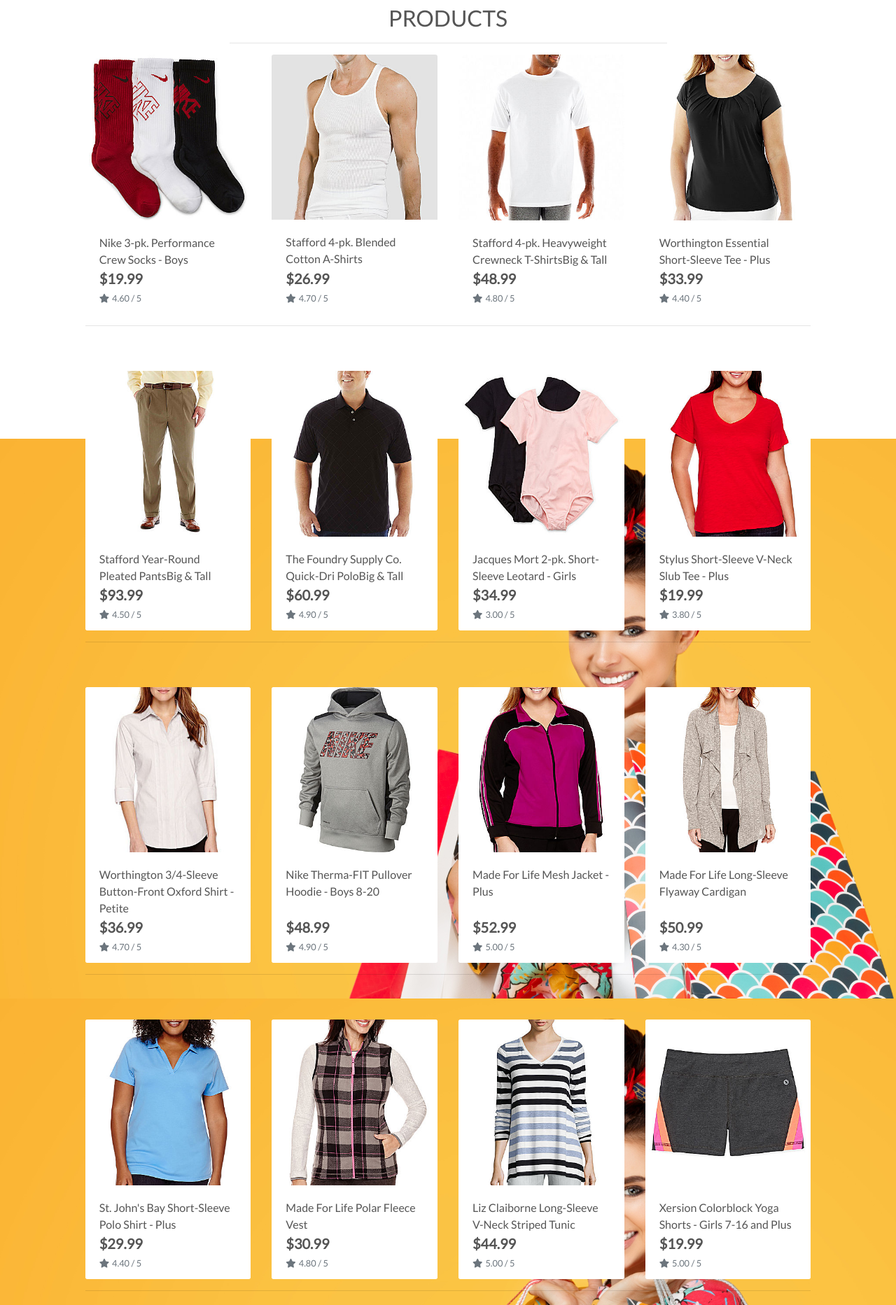
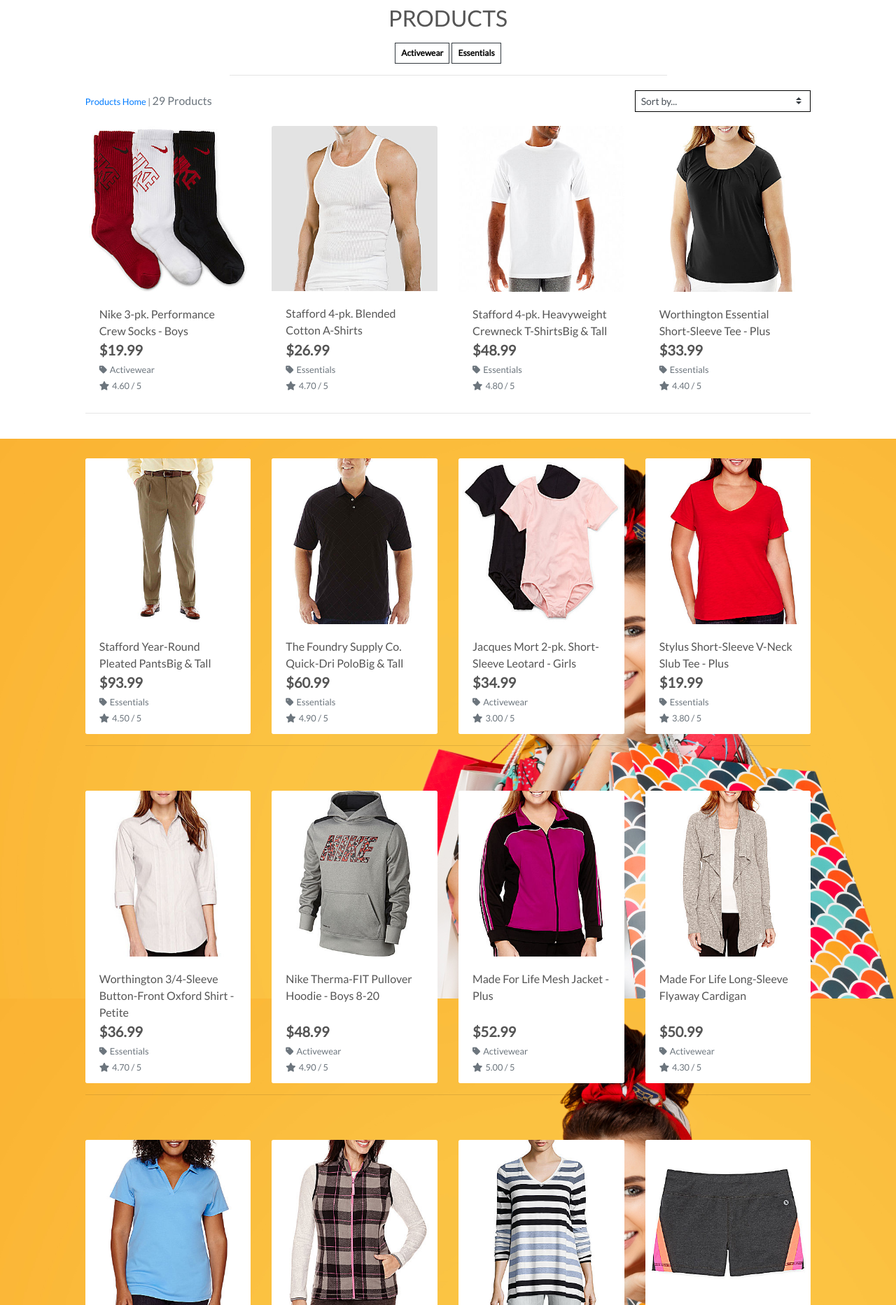
Before and after one commit to kydzoster/E-Store, a Django app: a page that uses products/templates/products/products.html in a window 1280 px wide. Shown: the part 173-2038 px from the top of the page at 70% size. Run offline with Django 3.2, Linux system fonts and the light colour scheme; data comes from the database, SQL or seed files in the repository; some libraries are stand-ins or nearby versions.

Commit message:
updated sorting and product count to product page

```diff
--- a/products/templates/products/products.html
+++ b/products/templates/products/products.html
@@ -18,13 +18,50 @@
         <div class="row">
             <div class="col text-center mt-3">
                 <h2 class="logo-font">Products</h2>
+                {% for c in current_categories %}
+                    <a class="category-badge text-decoration-none" href="{% url 'products' %}?category={{ c.name }}">
+                        <span class="p-2 mt-2 badge badge-white text-black rounded-0 border border-dark">{{ c.friendly_name }}</span>
+                    </a>
+                {% endfor %}
                 <hr class="w-50 mb-1">
             </div>
         </div>
         <!-- 2. products row-->
         <div class="row">
             <div class="product-container col-10 offset-1">
-                <div class="row mt-1 mb-2"></div>
+                <div class="row mt-1 mb-2">
+                    <!-- this layout will put the sort select box on top on mobile by using order-first and order-last classes
+                    order-md-last will be the last column on medium and larger screens -->
+                    <div class="col-12 col-md-6 my-auto order-md-last d-flex justify-content-center justify-content-md-end">
+                        <div class="sort-select-wrapper w-50">
+                            <!-- select box will determine the selected value of current_sorting template variable,
+                             e.g. price_ascending then this option will be selected in the select box.
+                             This box has to be used with JavaScript, without JS it updates select box when using dropdown search,
+                              but you cannot use select box by itself-->
+                            <select id="sort-selector" class="custom-select custom-select-sm rounded-0 border border-{% if current_sorting != 'None_None' %}info{% else %}black{% endif %}">
+                                <option value="reset" {% if current_sorting == 'None_None' %}selected{% endif %}>Sort by...</option>
+                                <option value="price_asc" {% if current_sorting == 'price_asc' %}selected{% endif %}>Price (low to high)</option>
+                                <option value="price_desc" {% if current_sorting == 'price_desc' %}selected{% endif %}>Price (high to low)</option>
+                                <option value="rating_asc" {% if current_sorting == 'rating_asc' %}selected{% endif %}>Rating (low to high)</option>
+                                <option value="rating_desc" {% if current_sorting == 'rating_desc' %}selected{% endif %}>Rating (high to low)</option>
+                                <option value="name_asc" {% if current_sorting == 'name_asc' %}selected{% endif %}>Name (A-Z)</option>
+                                <option value="name_desc" {% if current_sorting == 'name_desc' %}selected{% endif %}>Name (Z-A)</option>
+                                <option value="category_asc" {% if current_sorting == 'category_asc' %}selected{% endif %}>Category (A-Z)</option>
+                                <option value="category_desc" {% if current_sorting == 'category_desc' %}selected{% endif %}>Category (Z-A)</option>
+                            </select>
+                        </div>
+                    </div>
+                    <!-- product count and search results -->
+                    <div class="col-12 col-md-6 order-md-first">
+                        <p class="text-muted mt-3 text-center text-md-left">
+                            {% if search_term or current_categories or current_sorting != 'None_None' %}
+                                <span class="small"><a href="{% url 'products' %}">Products Home</a> | </span>
+                            {% endif %}
+                            <!--lenght filter will count the number of products-->
+                            {{ products|length }} Products{% if search_term %} found for <strong>"{{ search_term }}"</strong>{% endif %}
+                        </p>
+                    </div>
+                </div>
                 <div class="row">
                     {% for product in products %}
                         <div class="col-sm-6 col-md-6 col-lg-4 col-xl-3">
@@ -45,6 +82,13 @@
                                     <div class="row">
                                         <div class="col">
                                             <p class="lead mb-0 text-left font-weight-bold">${{ product.price }}</p>
+                                            {% if product.category %}
+                                            <p class="small mt-1 mb-0">
+                                                <a class="text-muted" href="{% url 'products' %}?category={{ product.category.name }}">
+                                                    <i class="fas fa-tag mr-1"></i>{{ product.category.friendly_name }}
+                                                </a>
+                                            </p>
+                                            {% endif %}
                                             {% if product.rating %}
                                                 <small class="text-muted"><i class="fas fa-star mr-1"></i>{{ product.rating }} / 5</small>
                                             {% else %}
--- a/products/views.py
+++ b/products/views.py
@@ -27,6 +27,9 @@
                 sortkey = 'lower_name'
                 # we annotate current list of products with a new field
                 products = products.annotate(lower_name=Lower('name'))
+
+            if sortkey == 'category':
+                sortkey = 'category__name'
 
             # we check if there is a direction
             if 'direction' in request.GET:
--- a/static/css/base.css
+++ b/static/css/base.css
@@ -77,6 +77,11 @@
     z-index: -1;
 }
 
+a.category-badge > span.badge:hover{
+    background: black !important;
+    color: #fff !important;
+}
+
 /* -------------------------------- Media Queries */
 
 /* Slightly larger container on xl screens */
```
Also changed, not shown: products/templates/products/product_detail.html (+7 -0 lines).
